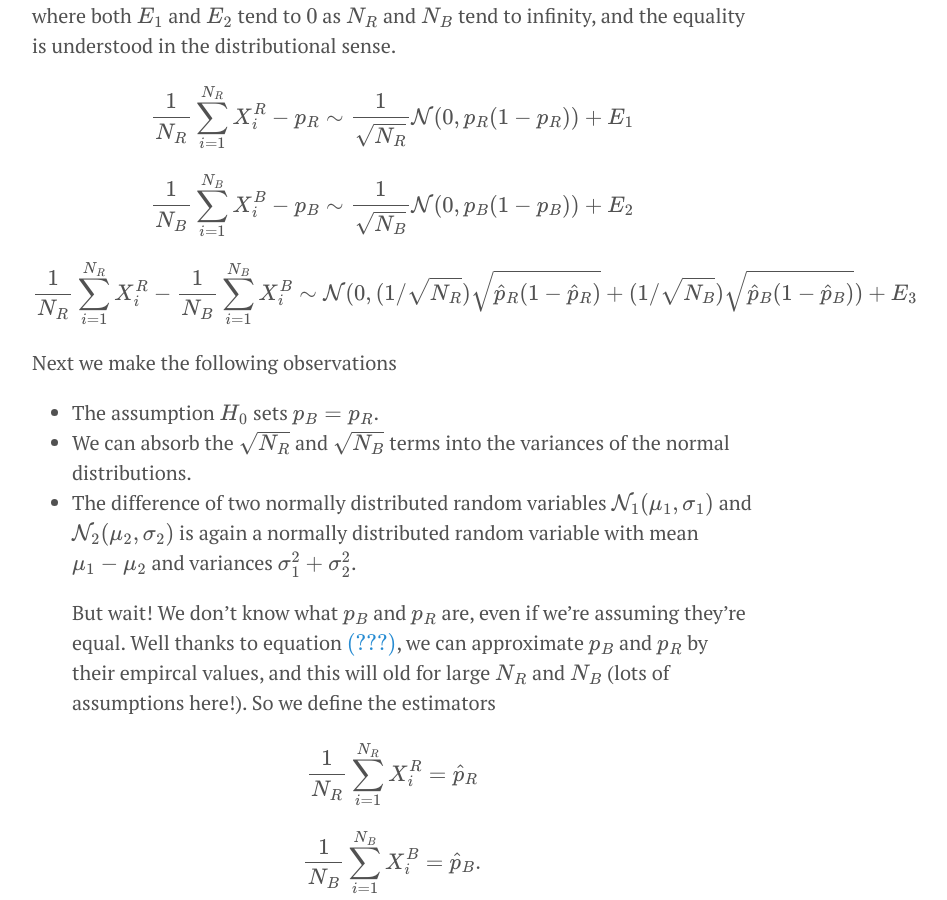
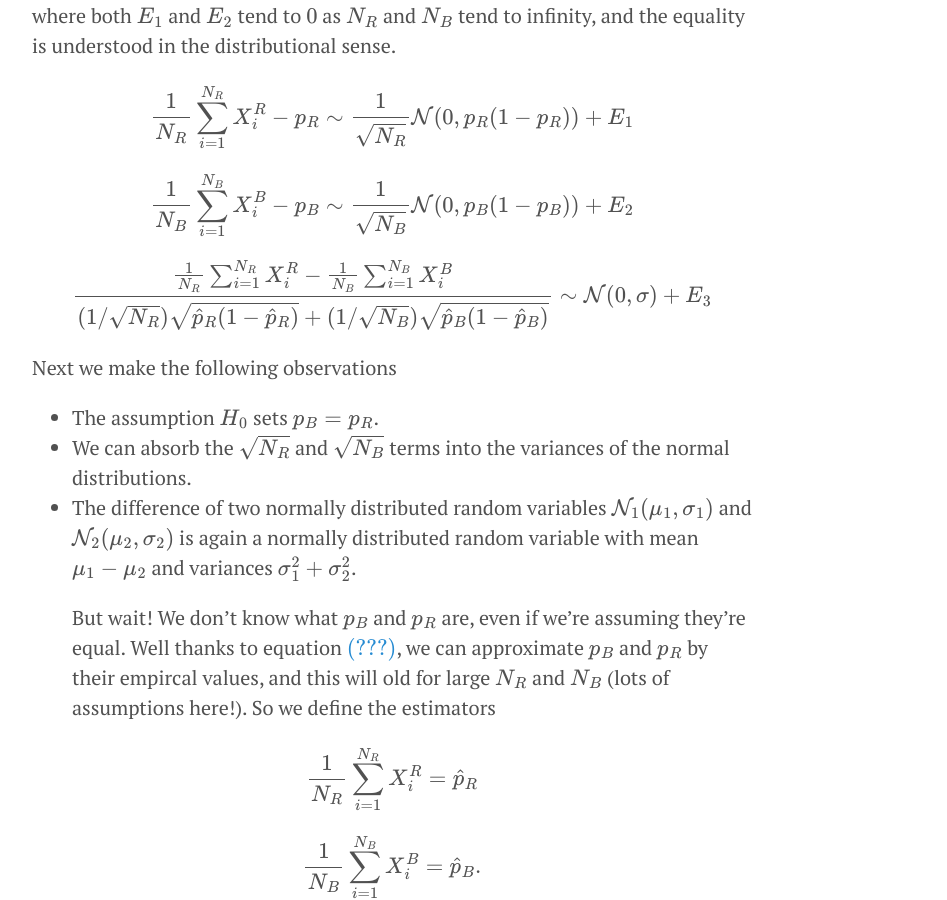
Before and after one commit to doriang102/doriang102.github.io, a Jekyll site: the page built from _posts/2017-05-28-hypothesis-testing.md, in a window 1280 px wide and 900 px high, scrolled down 1727 px. Shown: the whole window, without its empty margins (248-1195 px from the left). Built offline with Jekyll 4.4.1, drawn with Linux system fonts in a browser that asks for light colours; our own code applies the rules of GitHub Pages for plain Markdown files; formulas are drawn with MathJax 3.

Commit message:
Update 2017-05-28-hypothesis-testing.md

```diff
--- a/_posts/2017-05-28-hypothesis-testing.md
+++ b/_posts/2017-05-28-hypothesis-testing.md
@@ -51,7 +51,9 @@
 $$\frac{1}{N_B}\sum_{i=1}^{N_B} X_i^B - p_B \sim \frac{1}{\sqrt{N_B}} \mathcal{N}(0, p_B(1-p_B)) + E_2$$
 
 
-$$\frac{1}{N_R}\sum_{i=1}^{N_R} X_i^R - \frac{1}{N_B}\sum_{i=1}^{N_B} X_i^B \sim \mathcal{N}(0, (1/\sqrt{N_R})\sqrt{ \hat p_R(1- \hat p_R)} +(1/\sqrt{N_B})\sqrt{ \hat p_B(1- \hat p_B)}) + E_3$$
+
+
+$$\frac{\frac{1}{N_R}\sum_{i=1}^{N_R} X_i^R - \frac{1}{N_B}\sum_{i=1}^{N_B} X_i^B}{(1/\sqrt{N_R})\sqrt{ \hat p_R(1- \hat p_R)} +(1/\sqrt{N_B})\sqrt{ \hat p_B(1- \hat p_B)}} \sim \mathcal{N}(0,\sigma) + E_3$$
 
 
 Next we make the following observations
```
